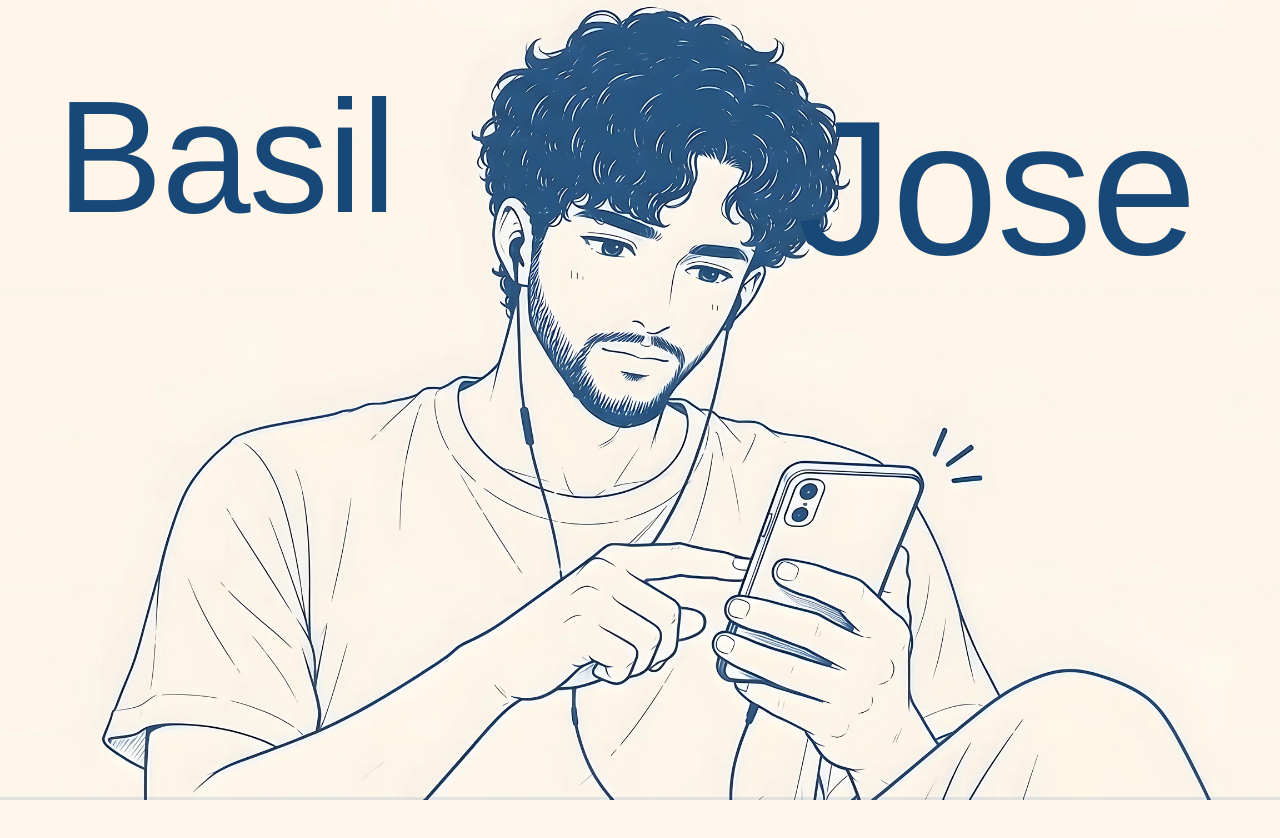
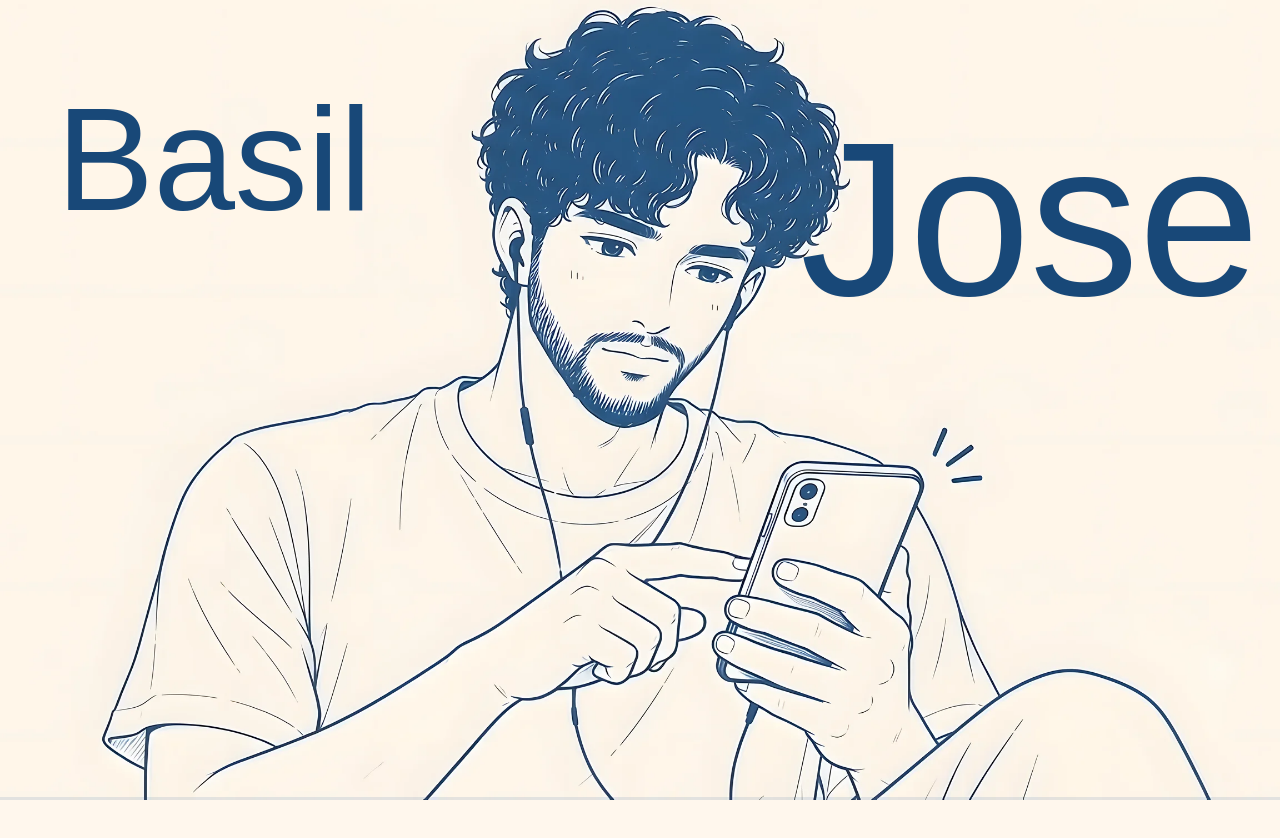
Before and after one commit to filterfilter89-lgtm/portfolio-website, a React (Vite) app: page / in a window 1280 px wide. Shown: the top 838 px of the page. Built offline with nearby package versions, Linux system fonts and the light colour scheme; a web font is replaced by a local one.

Commit message:
Calibrate Sketchzone alignment to 0px delta matching target screenshot

```diff
--- a/styles.css
+++ b/styles.css
@@ -2701,7 +2701,7 @@ body.page-work.is-showcase-active {
 .hero-sketchzone-left {
   position: absolute;
   left: 4.4%;
-  top: 6.25%;
+  top: 7.45%;
   pointer-events: auto;
   user-select: text;
   -webkit-user-select: text;
@@ -2709,8 +2709,8 @@ body.page-work.is-showcase-active {
 
 .hero-sketchzone-right {
   position: absolute;
-  left: 62.3%;
-  top: 8.68%;
+  left: 62.5%;
+  top: 11.3%;
   pointer-events: auto;
   user-select: text;
   -webkit-user-select: text;
@@ -2722,18 +2722,20 @@ body.page-work.is-showcase-active {
   font-style: normal;
   color: #184878;
   line-height: 0.9;
-  letter-spacing: -0.01em;
   margin: 0;
+  white-space: nowrap;
   user-select: text;
   -webkit-user-select: text;
 }
 
 .hero-sketchzone-left .hero-sketchzone-name {
-  font-size: clamp(48px, 12.5vw, 128px);
-  font-size: clamp(48px, 12.5cqw, 240px);
+  letter-spacing: -0.5px;
+  font-size: clamp(48px, 11.45vw, 117px);
+  font-size: clamp(48px, 11.45cqw, 220px);
 }
 
 .hero-sketchzone-right .hero-sketchzone-name {
-  font-size: clamp(56px, 15vw, 153px);
-  font-size: clamp(56px, 15cqw, 290px);
-}
+  letter-spacing: -0.8px;
+  font-size: clamp(60px, 17.1vw, 175px);
+  font-size: clamp(60px, 17.1cqw, 320px);
+}
```
